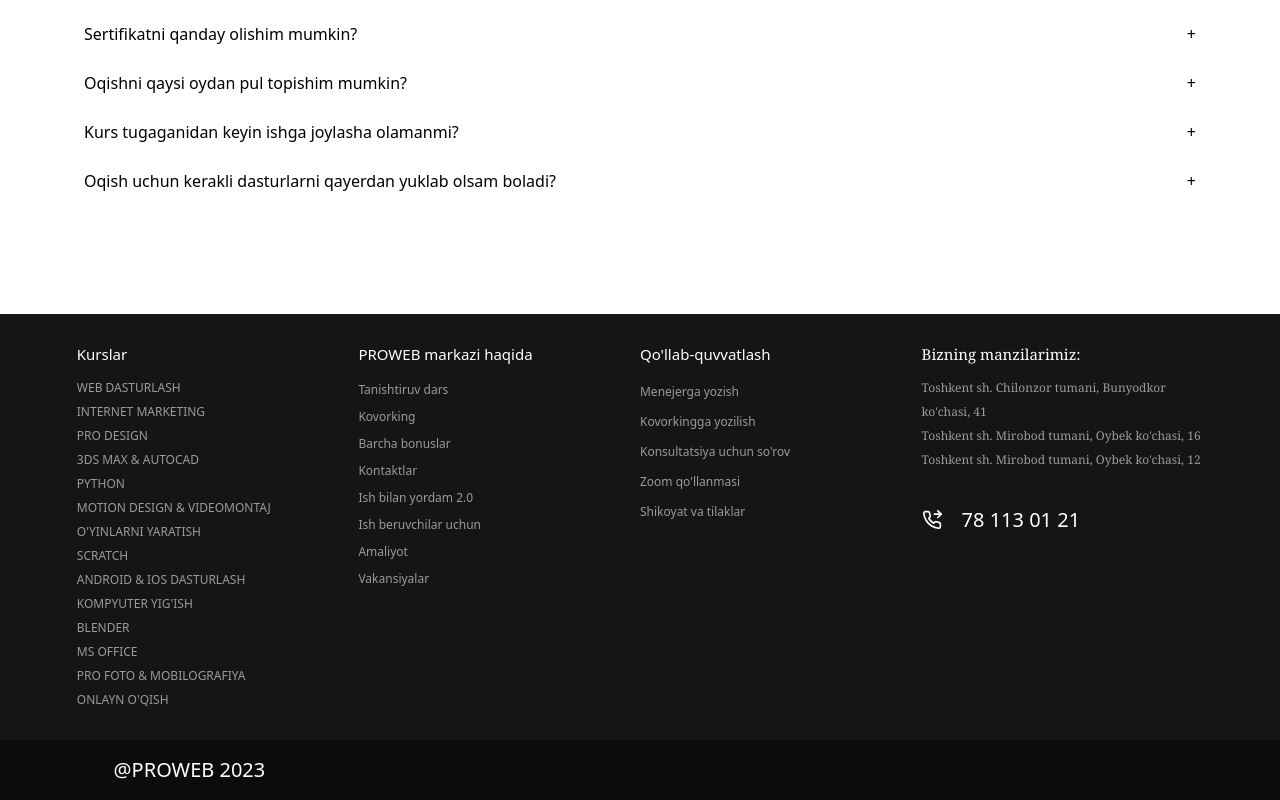
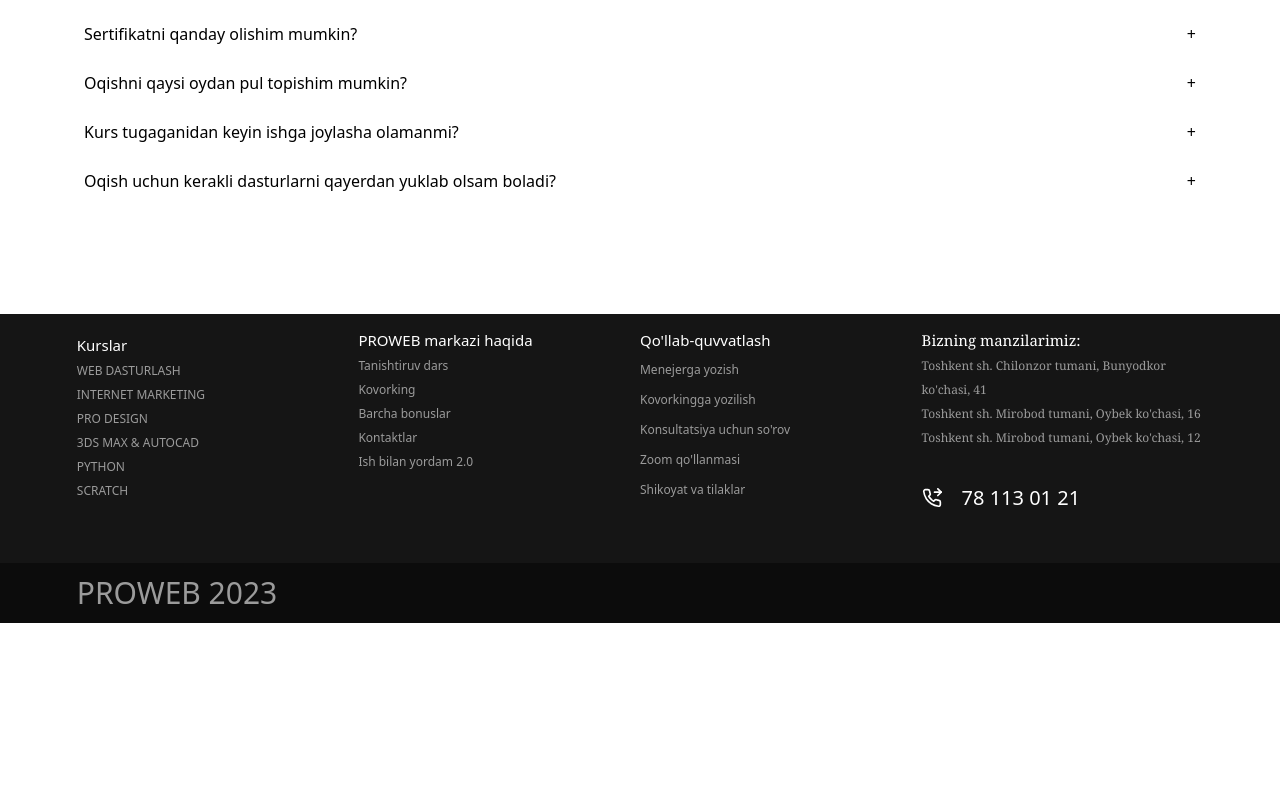
Before and after one commit to kodirov8788/Newoxford.uz, a React (Create React App) app: page / in a window 1280 px wide. Shown: the part 6106-6906 px from the top of the page. After the commit the page ends 6729 px from the top, so only its background shows below. Built offline with nearby package versions, Linux system fonts and the light colour scheme; some icons are missing.

Commit message:
fixed bug

```diff
--- a/src/components/navbar/navbar.js
+++ b/src/components/navbar/navbar.js
@@ -11,7 +11,7 @@
         <div className=' w-full h-[60px] bg-[#151515] z-40 text-white fixed top-[0px]  '>
             <div className='w-[85%] xl:w-[88%] h-full  m-auto flex justify-between items-center '>
                 {/* logo */}
-                <div className='w-[10%]  sm:text-3xl md:text-4xl font-semibold font-sans xl:text-2xl'>
+                <div className='w-[10%] text-2xl  sm:text-3xl md:text-4xl font-semibold font-sans xl:text-2xl'>
                     <h1 className='text-white'>PROWEB</h1>
                 </div>
 
@@ -78,7 +78,7 @@
 
 
                     <div className=' sm:w-[59%]   flex justify-between md:w-[52%] lg:w-[38%] xl:w-[10%] xl:text-xl'>
-                        <div className='text-[#646464]  xl:hidden '>RU</div>
+                        <div className='text-[#646464] mr-[10px]  xl:hidden '>RU</div>
                         <div className=' flex items-center '>
                             <p>UZ</p>
                             <img className='w-[38px] ml-[4px] hidden lg:hidden  xl:flex' src={img1} alt="" />
--- a/src/footer/Footer.js
+++ b/src/footer/Footer.js
@@ -7,70 +7,60 @@
     return (
         <div className='w-full  bg-[#151515] text-[#9B9B9B]'>
             <div className='w-[88%]   m-auto lg:flex  lg:justify-between pb-[30px]  '>
-                <div className=" sm:w-full list-none  sm:mt-[20px] lg:w-[25%]">
-                    <h1 className=' text-4xl text-white lg:text-[15px]'>Kurslar</h1>
-                    <div className=' mt-[20px] lg:mt-0'>
-                        <li className="" ><a className='text-[25px] duration-100 hover:text-white  font-sans lg:text-[12px]' href="#">WEB DASTURLASH</a></li>
-                        <li className="" ><a className='text-[25px] duration-100 hover:text-white  font-sans lg:text-[12px]' href="#">INTERNET MARKETING</a></li>
-                        <li className="" ><a className='text-[25px] duration-100 hover:text-white  font-sans lg:text-[12px]' href="#">PRO DESIGN</a></li>
-                        <li className="" ><a className='text-[25px] duration-100 hover:text-white  font-sans lg:text-[12px]' href="#">3DS MAX & AUTOCAD</a></li>
-                        <li className="" ><a className='text-[25px] duration-100 hover:text-white  font-sans lg:text-[12px]' href="#">PYTHON</a></li>
-                        <li className="" ><a className='text-[25px] duration-100 hover:text-white  font-sans lg:text-[12px]' href="#">MOTION DESIGN & VIDEOMONTAJ</a></li>
-                        <li className="" ><a className='text-[25px] duration-100 hover:text-white  font-sans lg:text-[12px]' href="#">O'YINLARNI YARATISH</a></li>
-                        <li className="" ><a className='text-[25px] duration-100 hover:text-white  font-sans lg:text-[12px]' href="#">SCRATCH</a></li>
-                        <li className="" ><a className='text-[25px] duration-100 hover:text-white  font-sans lg:text-[12px]' href="#">ANDROID & IOS DASTURLASH</a></li>
-                        <li className="" ><a className='text-[25px] duration-100 hover:text-white  font-sans lg:text-[12px]' href="#">KOMPYUTER YIG'ISH</a></li>
-                        <li className="" ><a className='text-[25px] duration-100 hover:text-white  font-sans lg:text-[12px]' href="#">BLENDER</a></li>
-                        <li className="" ><a className='text-[25px] duration-100 hover:text-white  font-sans lg:text-[12px]' href="#">MS OFFICE</a></li>
-                        <li className="" ><a className='text-[25px] duration-100 hover:text-white  font-sans lg:text-[12px]' href="#">PRO FOTO & MOBILOGRAFIYA</a></li>
-                        <li className="" ><a className='text-[25px] duration-100 hover:text-white   font-sans lg:text-[12px]' href="#">ONLAYN O'QISH</a></li>
+                <div className=" sm:w-full list-none py-[20px]   lg:w-[25%]">
+                    <h1 className=' text-[20px]  text-white lg:text-[15px]'>Kurslar</h1>
+                    <div className=' mt-[10px] lg:mt-0'>
+                        <li className="" ><a className='text-[16px] duration-100 hover:text-white  font-sans lg:text-[12px]' href="#">WEB DASTURLASH</a></li>
+                        <li className="" ><a className='text-[16px] duration-100 hover:text-white  font-sans lg:text-[12px]' href="#">INTERNET MARKETING</a></li>
+                        <li className="" ><a className='text-[16px] duration-100 hover:text-white  font-sans lg:text-[12px]' href="#">PRO DESIGN</a></li>
+                        <li className="" ><a className='text-[16px] duration-100 hover:text-white  font-sans lg:text-[12px]' href="#">3DS MAX & AUTOCAD</a></li>
+                        <li className="" ><a className='text-[16px] duration-100 hover:text-white  font-sans lg:text-[12px]' href="#">PYTHON</a></li>
+                        <li className="" ><a className='text-[16px] duration-100 hover:text-white  font-sans lg:text-[12px]' href="#">SCRATCH</a></li>
+
                     </div>
 
                 </div>
 
 
-                <div className=' sm:w-full list-none text-[18px] mt-[20px] lg:w-[25%]'>
-                    <h1 className='text-4xl mt-[10px] lg:mt-0 text-white lg:text-[15px]'>PROWEB markazi haqida</h1>
-                    <div className='mt-[20px] lg:mt-0'>
-                        <li className="" ><a className='text-[25px] duration-100 hover:text-white font-sans lg:text-[12px] ' href="#">Tanishtiruv dars</a></li>
-                        <li className="" ><a className='text-[25px] duration-100 hover:text-white font-sans lg:text-[12px] ' href="#">Kovorking</a></li>
-                        <li className="" ><a className='text-[25px] duration-100 hover:text-white font-sans lg:text-[12px] ' href="#">Barcha bonuslar</a></li>
-                        <li className="" ><a className='text-[25px] duration-100 hover:text-white font-sans lg:text-[12px] ' href="#">Kontaktlar</a></li>
-                        <li className="" ><a className='text-[25px] duration-100 hover:text-white font-sans lg:text-[12px] ' href="#">Ish bilan yordam 2.0</a></li>
-                        <li className="" ><a className='text-[25px] duration-100 hover:text-white font-sans lg:text-[12px] ' href="#">Ish beruvchilar uchun</a></li>
-                        <li className="" ><a className='text-[25px] duration-100 hover:text-white font-sans lg:text-[12px] ' href="#">Amaliyot</a></li>
-                        <li className="" ><a className='text-[25px] duration-100 hover:text-white font-sans lg:text-[12px] ' href="#">Vakansiyalar</a></li>
-                        <li className="" ><a className='text-[25px] duration-100 hover:text-white font-sans lg:text-[12px] ' href="#"></a></li>
+                <div className=' sm:w-full list-none  py-[15px] lg:w-[25%]'>
+                    <h1 className='text-[20px] mt-[10px] lg:mt-0 text-white lg:text-[15px]'>PROWEB markazi haqida</h1>
+                    <div className='mt-[10px] lg:mt-0'>
+                        <li className="" ><a className='text-[16px] duration-100 hover:text-white font-sans lg:text-[12px] ' href="#">Tanishtiruv dars</a></li>
+                        <li className="" ><a className='text-[16px] duration-100 hover:text-white font-sans lg:text-[12px] ' href="#">Kovorking</a></li>
+                        <li className="" ><a className='text-[16px] duration-100 hover:text-white font-sans lg:text-[12px] ' href="#">Barcha bonuslar</a></li>
+                        <li className="" ><a className='text-[16px] duration-100 hover:text-white font-sans lg:text-[12px] ' href="#">Kontaktlar</a></li>
+                        <li className="" ><a className='text-[16px] duration-100 hover:text-white font-sans lg:text-[12px] ' href="#">Ish bilan yordam 2.0</a></li>
+
                     </div>
 
                 </div>
 
-                <div className=' sm:w-full list-none text-[20px]  sm:mt-[20px] lg:w-[25%]'>
-                    <h1 className='text-4xl mt-[10px] lg:mt-0 text-white lg:text-[15px]'>Qo'llab-quvvatlash </h1>
-                    <div className='mt-[20px] lg:mt-0'>
-                        <li className=''><a className='text-[25px] duration-100 hover:text-white font-sans lg:text-[12px] ' href="#">Menejerga yozish</a></li>
-                        <li className=''><a className='text-[25px] duration-100 hover:text-white font-sans lg:text-[12px] ' href="#">Kovorkingga yozilish</a></li>
-                        <li className=''><a className='text-[25px] duration-100 hover:text-white font-sans lg:text-[12px] ' href="#">Konsultatsiya uchun so'rov</a></li>
-                        <li className=''><a className='text-[25px] duration-100 hover:text-white font-sans lg:text-[12px] ' href="#">Zoom qo'llanmasi</a></li>
-                        <li className=''><a className='text-[25px] duration-100 hover:text-white font-sans lg:text-[12px] ' href="#">Shikoyat va tilaklar</a></li>
+                <div className=' sm:w-full list-none text-[20px]  py-[15px] lg:w-[25%]'>
+                    <h1 className='text-[20px] mt-[10px] lg:mt-0 text-white lg:text-[15px]'>Qo'llab-quvvatlash </h1>
+                    <div className='mt-[10px] lg:mt-0'>
+                        <li className=''><a className='text-[16px] duration-100 hover:text-white font-sans lg:text-[12px] ' href="#">Menejerga yozish</a></li>
+                        <li className=''><a className='text-[16px] duration-100 hover:text-white font-sans lg:text-[12px] ' href="#">Kovorkingga yozilish</a></li>
+                        <li className=''><a className='text-[16px] duration-100 hover:text-white font-sans lg:text-[12px] ' href="#">Konsultatsiya uchun so'rov</a></li>
+                        <li className=''><a className='text-[16px] duration-100 hover:text-white font-sans lg:text-[12px] ' href="#">Zoom qo'llanmasi</a></li>
+                        <li className=''><a className='text-[16px] duration-100 hover:text-white font-sans lg:text-[12px] ' href="#">Shikoyat va tilaklar</a></li>
                     </div>
 
 
                 </div>
 
 
-                <div className=' sm:w-full list-none  sm:text-center sm:mt-[20px] lg:w-[25%] lg:text-start'>
-                    <h1 className='text-4xl mt-[10px] font-serif text-white lg:mt-0  lg:text-[15px]'>Bizning manzilarimiz:</h1>
-                    <div className="w-full mt-[20px] lg:mt-0">
-                        <li className='px-[5px] lg:px-0'><a className='font-serif  text-[20px] duration-100 lg:text-[12px] hover:underline hover:text-white' href="#">Toshkent sh. Chilonzor tumani, Bunyodkor ko'chasi, 41</a></li>
-                        <li className=""><a className='font-serif text-[20px] duration lg:text-[12px] hover:underline hover:text-white' href="#">Toshkent sh.  Mirobod tumani,  Oybek ko'chasi,  16</a></li>
-                        <li className=""><a className='font-serif text-[20px] duration-100  hover:underline hover:text-white lg:text-[12px]' href="#">
+                <div className=' sm:w-full list-none  sm:text-center py-[15px] lg:w-[25%] lg:text-start'>
+                    <h1 className='text-[20px] mt-[10px] font-serif text-white lg:mt-0  lg:text-[15px]'>Bizning manzilarimiz:</h1>
+                    <div className="w-full mt-[10px] lg:mt-0">
+                        <li className='px-[5px] lg:px-0'><a className='font-serif  text-[16px] duration-100 lg:text-[12px] hover:underline hover:text-white' href="#">Toshkent sh. Chilonzor tumani, Bunyodkor ko'chasi, 41</a></li>
+                        <li className=""><a className='font-serif text-[16px] duration lg:text-[12px] hover:underline hover:text-white' href="#">Toshkent sh.  Mirobod tumani,  Oybek ko'chasi,  16</a></li>
+                        <li className=""><a className='font-serif text-[16px] duration-100  hover:underline hover:text-white lg:text-[12px]' href="#">
                             Toshkent sh. Mirobod tumani,  Oybek ko'chasi, 12
                         </a>
                         </li>
                     </div>
 
-                    <a className=' group py-[20px] text-4xl flex justify-center items-center sm:h-[100px] font-sans text-white lg:text-xl lg:justify-start lg:mt-[30px] lg:h-[40px]' href=""><i className='mr-[20px] '><FiPhoneForwarded /></i> 78 113 01 21</a>
+                    <a className=' group py-[20px] text-4xl flex justify-center items-center sm:h-[100px] font-sans text-white lg:text-xl lg:justify-start lg:mt-[30px] lg:h-[40px]' href="tel:+932653438"><i className='mr-[20px] '><FiPhoneForwarded /></i> 78 113 01 21</a>
 
                 </div>
 
@@ -78,14 +68,13 @@
 
 
             </div>
-            <div className='bg-[#0C0C0C] w-full '>
-                <div className='w-[88%] flex flex-col items-center  sm:m-auto lg:flex-row lg:h-[60px] lg:justify-between  lg:items-center'>
-                    <div className=' sm:w-[40%]   text-2xl text-center text-white sm:order-2 sm:py-[20px] lg:m-0 lg:order-1 lg:w-[20%] lg:text-xl'>
-                        <p className='mt-[10px] sm:mt-0'>
-                            @PROWEB 2023
-                        </p>
+            <div className='bg-[#0C0C0C] w-full  '>
+                <div className='w-[88%] flex flex-col items-center  m-auto lg:flex-row lg:h-[60px] lg:justify-between  lg:items-center'>
+                    <div className='text-[22px] uppercase py-[10px] xl:text-3xl'>
+                        <p>Proweb 2023</p>
                     </div>
-                    <div className=' w-[50%]  py-[20px] sm:w-[34%]   list-none flex  justify-between items-center sm:order-1 sm:h-[130px] lg:m-0 lg:w-[22%] lg:order-2 lg:h-[60px] '>
+
+                    <div className='list-none w-[65%] my-[15px]  flex justify-between sm:w-[40%] lg:w-[23%]'>
                         <li><a className='text-[40px] duration-100 text-[#C1C1C1] hover:text-white lg:text-[30px]' href=""> <i><FaTelegram /></i> </a></li>
                         <li><a className='text-[40px] duration-100 text-[#C1C1C1] hover:text-white lg:text-[30px]' href=""> <i><FaInstagram /></i></a></li>
                         <li><a className='text-[40px] duration-100 text-[#C1C1C1] hover:text-white lg:text-[30px]' href=""><i><FaYoutube /></i></a></li>
```
